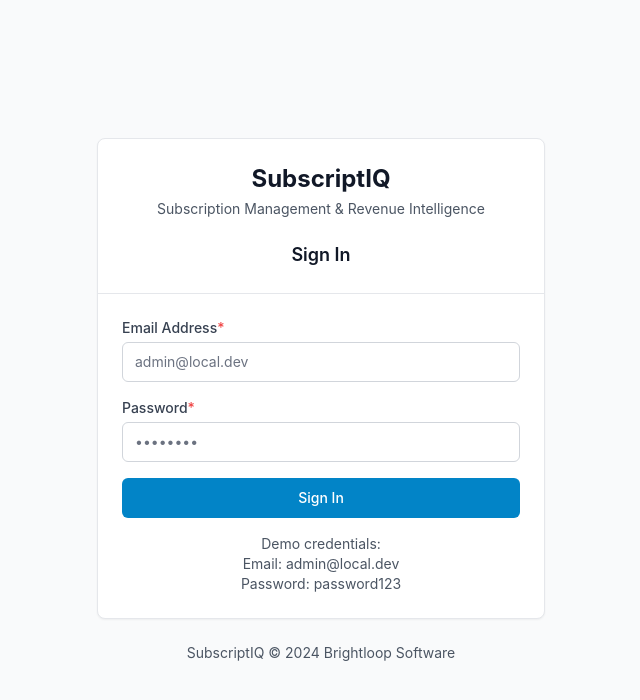
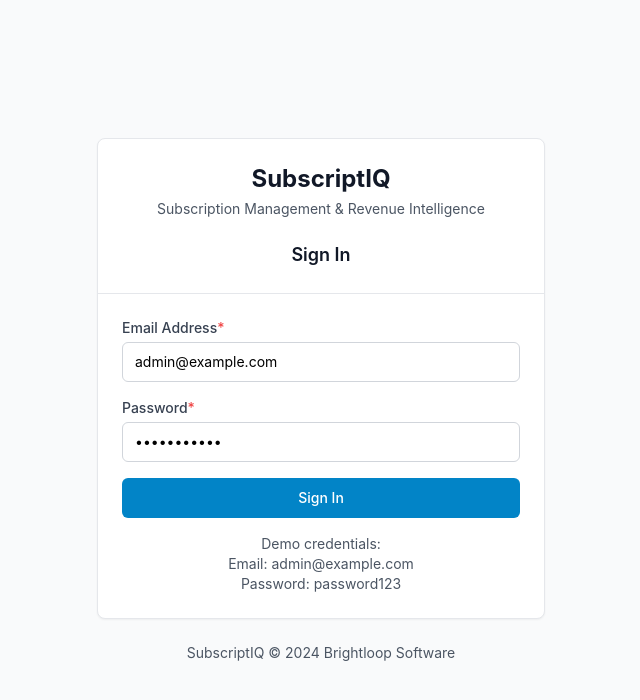
Before and after one commit to swathihnair/subcription, a React (Vite) app in the folder frontend/: page /login in a window 1280 px wide. Shown: the top 700 px of the page, without its empty margins (319-959 px from the left). Built offline with nearby package versions, Linux system fonts and the light colour scheme; no server answers.

Commit message:
Fix: Update login credentials to use correct admin email (admin@example.com)

```diff
--- a/frontend/src/pages/LoginPage.tsx
+++ b/frontend/src/pages/LoginPage.tsx
@@ -8,8 +8,8 @@ import { Card, CardContent, CardHeader, CardTitle } from '../components/ui/Card'
 export const LoginPage: React.FC = () => {
   const navigate = useNavigate()
   const { login, loading, error: authError } = useAuth()
-  const [email, setEmail] = useState('')
-  const [password, setPassword] = useState('')
+  const [email, setEmail] = useState('admin@example.com')
+  const [password, setPassword] = useState('password123')
   const [error, setError] = useState<string | null>(null)
 
   const handleSubmit = async (e: React.FormEvent) => {
@@ -53,7 +53,7 @@ export const LoginPage: React.FC = () => {
               <Input
                 type="email"
                 label="Email Address"
-                placeholder="admin@local.dev"
+                placeholder="admin@example.com"
                 value={email}
                 onChange={(e) => setEmail(e.target.value)}
                 required
@@ -82,7 +82,7 @@ export const LoginPage: React.FC = () => {
               <div className="text-center text-sm text-gray-600">
                 <p>
                   Demo credentials:<br />
-                  Email: admin@local.dev<br />
+                  Email: admin@example.com<br />
                   Password: password123
                 </p>
               </div>
```
